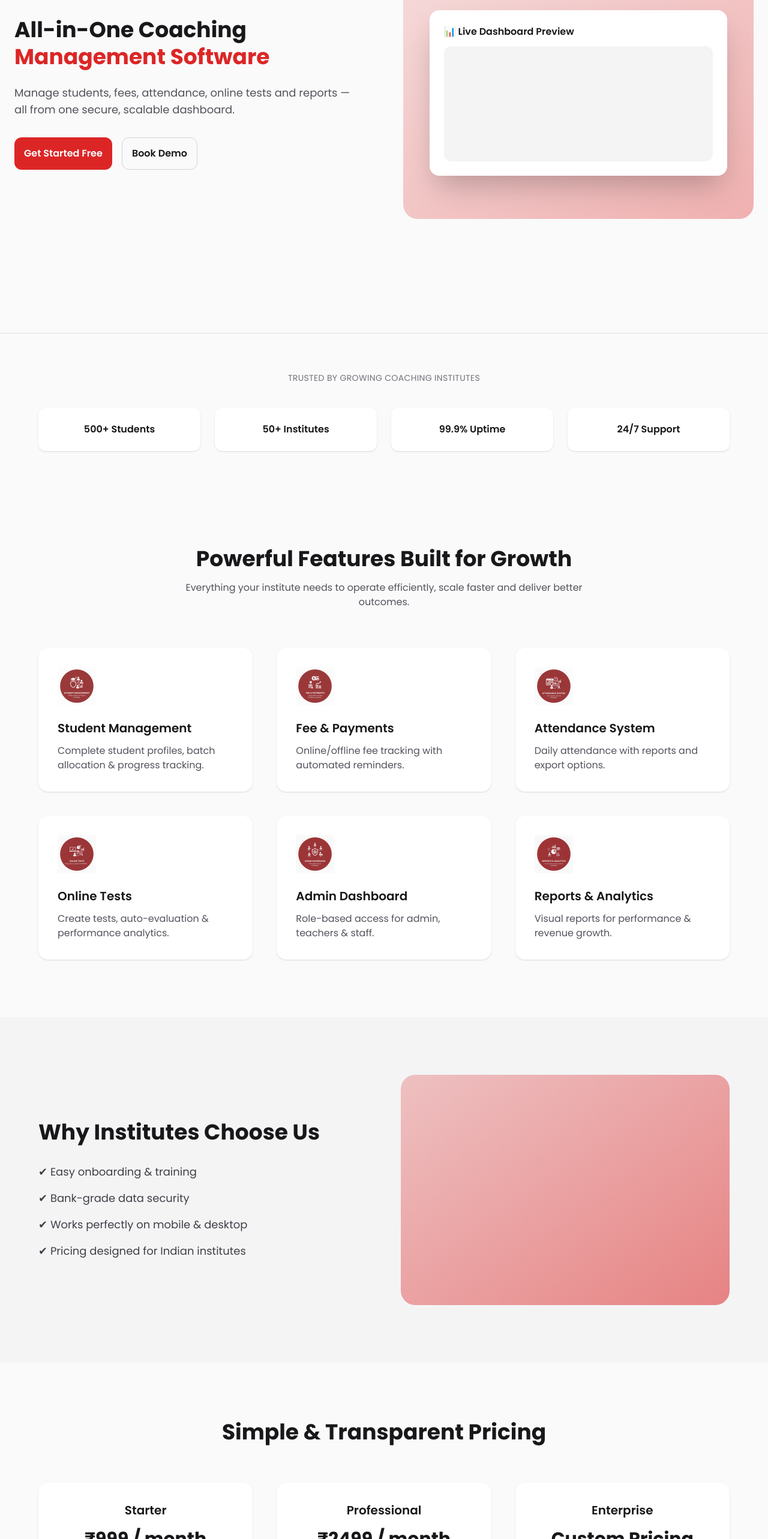
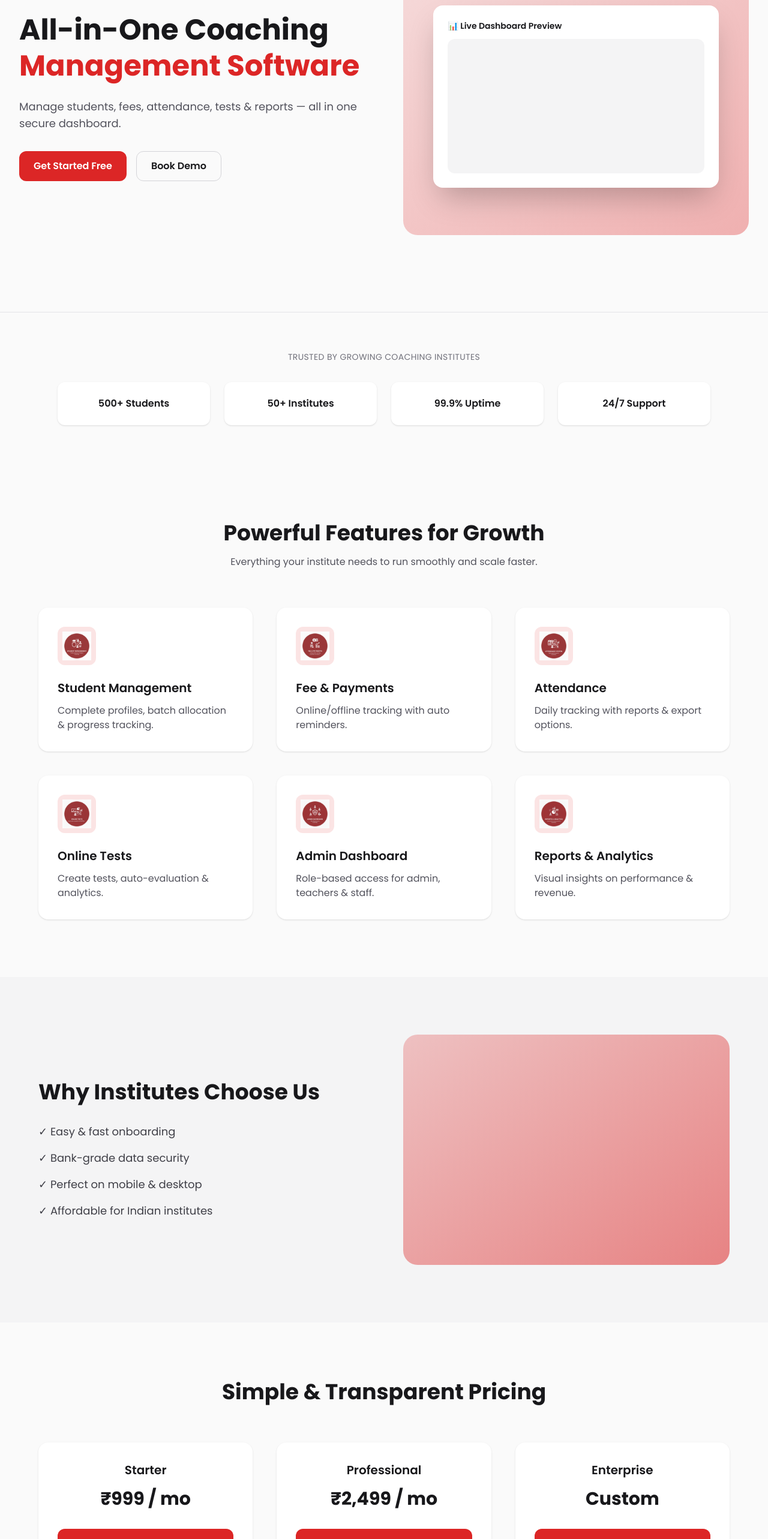
Before and after one commit to riturajrai/TutionMangmentSystem, a Next.js app: page / in a window 1280 px wide. Shown: the part 234-2800 px from the top of the page at 60% size. Built offline with nearby package versions, Linux system fonts and the light colour scheme.

Commit message:
new updated code

```diff
--- a/app/login/page.tsx
+++ b/app/login/page.tsx
@@ -75,7 +75,7 @@ export default function LoginPage() {
                 </label>
                 <input
                   type="email"
-                  placeholder="you@example.com"
+                  placeholder="Enter Your Email"
                   className="w-full px-3.5 sm:px-4 py-2.5 sm:py-3 text-sm sm:text-base
                              rounded-xl border border-zinc-300 dark:border-zinc-700
                              bg-transparent outline-none
--- a/app/page.tsx
+++ b/app/page.tsx
@@ -10,22 +10,22 @@ import ReportAnalticsIcon from "../public/HomeIcon/ReportAndAnalytics.png";
 const FEATURES = [
   {
     title: "Student Management",
-    desc: "Complete student profiles, batch allocation & progress tracking.",
+    desc: "Complete profiles, batch allocation & progress tracking.",
     icon: StudentMnagmentIcon,
   },
   {
     title: "Fee & Payments",
-    desc: "Online/offline fee tracking with automated reminders.",
+    desc: "Online/offline tracking with auto reminders.",
     icon: FeeMangmentIcon,
   },
   {
-    title: "Attendance System",
-    desc: "Daily attendance with reports and export options.",
+    title: "Attendance",
+    desc: "Daily tracking with reports & export options.",
     icon: AttendanceIcon,
   },
   {
     title: "Online Tests",
-    desc: "Create tests, auto-evaluation & performance analytics.",
+    desc: "Create tests, auto-evaluation & analytics.",
     icon: OnlineTestIcon,
   },
   {
@@ -35,50 +35,50 @@ const FEATURES = [
   },
   {
     title: "Reports & Analytics",
-    desc: "Visual reports for performance & revenue growth.",
+    desc: "Visual insights on performance & revenue.",
     icon: ReportAnalticsIcon,
   },
 ];
 
 export default function Home() {
   return (
-    <div className="bg-zinc-50 text-zinc-900 dark:bg-black dark:text-white md:-mt-50 lg:-mt-20">
+    <div className="bg-zinc-50 text-zinc-900 dark:bg-black dark:text-white">
 
       {/* ================= HERO ================= */}
-      <section className="relative min-h-screen flex items-center px-6">
-        <div className="max-w-7xl mx-auto grid md:grid-cols-2 gap-16 items-center">
+      <section className="relative pt-16 pb-20 md:pt-24 md:pb-32 px-5 sm:px-8">
+        <div className="max-w-7xl mx-auto grid lg:grid-cols-2 gap-12 lg:gap-16 items-center">
           <div>
-            <h1 className="text-3xl md:text-4xl font-extrabold leading-tight">
-              All-in-One Coaching <br />
+            <h1 className="text-3xl sm:text-4xl md:text-5xl font-extrabold leading-tight">
+              All-in-One Coaching
+              <br className="hidden sm:block" />
               <span className="text-[rgb(var(--color-primary))]">
                 Management Software
               </span>
             </h1>
 
-            <p className="mt-6 text-lg text-zinc-600 dark:text-zinc-400 max-w-7xl">
-              Manage students, fees, attendance, online tests and reports —
-              all from one secure, scalable dashboard.
+            <p className="mt-5 sm:mt-6 text-base sm:text-lg text-zinc-600 dark:text-zinc-400 max-w-xl">
+              Manage students, fees, attendance, tests & reports — all in one secure dashboard.
             </p>
 
             <div className="mt-8 flex flex-wrap gap-4">
-              <button className="px-4 py-3.5 bg-[rgb(var(--color-primary))] text-white rounded-xl font-semibold hover:opacity-90 transition">
+              <button className="px-6 py-3 bg-[rgb(var(--color-primary))] text-white rounded-xl font-semibold text-sm sm:text-base hover:opacity-90 transition">
                 Get Started Free
               </button>
 
-              <button className="px-4 py-3.5 border border-zinc-300 dark:border-zinc-700 rounded-xl font-semibold">
+              <button className="px-6 py-3 border border-zinc-300 dark:border-zinc-700 rounded-xl font-semibold text-sm sm:text-base">
                 Book Demo
               </button>
             </div>
           </div>
 
-          {/* Hero Visual */}
-          <div className="relative">
-            <div className="h-[420px] rounded-3xl bg-gradient-to-br from-[rgb(var(--color-primary)/0.15)] to-[rgb(var(--color-primary)/0.35)]" />
+          {/* Hero Visual - simplified for mobile */}
+          <div className="relative mt-10 lg:mt-0">
+            <div className="aspect-[4/3] sm:aspect-[5/4] rounded-3xl bg-gradient-to-br from-[rgb(var(--color-primary)/0.15)] to-[rgb(var(--color-primary)/0.35)]" />
 
-            <div className="absolute inset-0 flex items-center justify-center">
-              <div className="bg-white dark:bg-zinc-900 rounded-2xl shadow-2xl p-6 w-[85%]">
-                <p className="font-semibold mb-3">📊 Live Dashboard Preview</p>
-                <div className="h-48 rounded-xl bg-zinc-100 dark:bg-zinc-800" />
+            <div className="absolute inset-4 sm:inset-6 flex items-center justify-center">
+              <div className="bg-white dark:bg-zinc-900 rounded-2xl shadow-2xl p-4 sm:p-6 w-full max-w-[90%]">
+                <p className="text-xs sm:text-sm font-semibold mb-3">📊 Live Dashboard Preview</p>
+                <div className="h-40 sm:h-56 rounded-xl bg-zinc-100 dark:bg-zinc-800" />
               </div>
             </div>
           </div>
@@ -86,18 +86,18 @@ export default function Home() {
       </section>
 
       {/* ================= TRUST ================= */}
-      <section className="py-16 border-t border-zinc-200 dark:border-zinc-800">
-        <div className="max-w-6xl mx-auto text-center">
-          <p className="text-sm uppercase tracking-wide text-zinc-500">
+      <section className="py-12 sm:py-16 border-t border-zinc-200 dark:border-zinc-800">
+        <div className="max-w-6xl mx-auto px-5 sm:px-8 text-center">
+          <p className="text-xs sm:text-sm uppercase tracking-wide text-zinc-500">
             Trusted by growing coaching institutes
           </p>
 
-          <div className="mt-10 grid grid-cols-2 md:grid-cols-4 gap-6">
+          <div className="mt-8 grid grid-cols-2 sm:grid-cols-4 gap-4 sm:gap-6">
             {["500+ Students", "50+ Institutes", "99.9% Uptime", "24/7 Support"].map(
               (item, i) => (
                 <div
                   key={i}
-                  className="p-6 bg-white dark:bg-zinc-900 rounded-xl shadow-sm font-semibold"
+                  className="p-4 sm:p-6 bg-white dark:bg-zinc-900 rounded-xl shadow-sm text-sm sm:text-base font-semibold"
                 >
                   {item}
                 </div>
@@ -108,37 +108,37 @@ export default function Home() {
       </section>
 
       {/* ================= FEATURES ================= */}
-      <section className="py-24 px-6">
+      <section className="py-16 sm:py-24 px-5 sm:px-8">
         <div className="max-w-6xl mx-auto">
-          <h2 className="text-xl md:text-4xl font-bold text-center">
-            Powerful Features Built for Growth
+          <h2 className="text-2xl sm:text-3xl md:text-4xl font-bold text-center">
+            Powerful Features for Growth
           </h2>
 
-          <p className="mt-4 text-center text-zinc-600 dark:text-zinc-400 max-w-2xl mx-auto">
-            Everything your institute needs to operate efficiently, scale faster
-            and deliver better outcomes.
+          <p className="mt-4 text-sm sm:text-base text-center text-zinc-600 dark:text-zinc-400 max-w-2xl mx-auto">
+            Everything your institute needs to run smoothly and scale faster.
           </p>
 
-          <div className="mt-16 grid sm:grid-cols-2 md:grid-cols-3 gap-10">
+          <div className="mt-12 sm:mt-16 grid sm:grid-cols-2 lg:grid-cols-3 gap-6 sm:gap-10">
             {FEATURES.map((f, i) => (
               <div
                 key={i}
-                className="group p-8 bg-white dark:bg-zinc-900 rounded-2xl shadow-sm hover:shadow-lg transition-all duration-300"
+                className="group p-6 sm:p-8 bg-white dark:bg-zinc-900 rounded-2xl shadow-sm hover:shadow-md transition-all duration-300"
               >
-                <div className="w-16 h-16 rounded-xl bg-[rgb(var(--color-primary)/0.12)] flex items-center justify-center group-hover:scale-110 transition">
+                <div className="w-14 h-14 sm:w-16 sm:h-16 rounded-xl bg-[rgb(var(--color-primary)/0.12)] flex items-center justify-center group-hover:scale-110 transition">
                   <Image
                     src={f.icon}
                     alt={f.title}
-                    width={120}
-                    height={120}
+                    width={64}
+                    height={64}
+                    className="w-10 h-10 sm:w-12 sm:h-12 object-contain"
                   />
                 </div>
 
-                <h3 className="mt-6 text-xl font-semibold">
+                <h3 className="mt-5 sm:mt-6 text-lg sm:text-xl font-semibold">
                   {f.title}
                 </h3>
 
-                <p className="mt-3 text-zinc-600 dark:text-zinc-400">
+                <p className="mt-2 sm:mt-3 text-sm sm:text-base text-zinc-600 dark:text-zinc-400">
                   {f.desc}
                 </p>
               </div>
@@ -148,46 +148,46 @@ export default function Home() {
       </section>
 
       {/* ================= WHY US ================= */}
-      <section className="py-24 bg-zinc-100 dark:bg-zinc-950 px-6">
-        <div className="max-w-6xl mx-auto grid md:grid-cols-2 gap-14 items-center">
+      <section className="py-16 sm:py-24 bg-zinc-100 dark:bg-zinc-950 px-5 sm:px-8">
+        <div className="max-w-6xl mx-auto grid lg:grid-cols-2 gap-12 lg:gap-16 items-center">
           <div>
-            <h2 className="text-xl md:text-4xl font-bold">
+            <h2 className="text-2xl sm:text-3xl md:text-4xl font-bold">
               Why Institutes Choose Us
             </h2>
 
-            <ul className="mt-8 space-y-4 text-lg text-zinc-700 dark:text-zinc-300">
-              <li>✔ Easy onboarding & training</li>
-              <li>✔ Bank-grade data security</li>
-              <li>✔ Works perfectly on mobile & desktop</li>
-              <li>✔ Pricing designed for Indian institutes</li>
+            <ul className="mt-6 sm:mt-8 space-y-3 sm:space-y-4 text-sm sm:text-lg text-zinc-700 dark:text-zinc-300">
+              <li>✓ Easy & fast onboarding</li>
+              <li>✓ Bank-grade data security</li>
+              <li>✓ Perfect on mobile & desktop</li>
+              <li>✓ Affordable for Indian institutes</li>
             </ul>
           </div>
 
-          <div className="h-96 rounded-3xl bg-gradient-to-br from-[rgb(var(--color-primary)/0.25)] to-[rgb(var(--color-primary)/0.55)]" />
+          <div className="h-64 sm:h-96 rounded-3xl bg-gradient-to-br from-[rgb(var(--color-primary)/0.25)] to-[rgb(var(--color-primary)/0.55)] mt-8 lg:mt-0" />
         </div>
       </section>
 
       {/* ================= PRICING ================= */}
-      <section className="py-24 px-6">
+      <section className="py-16 sm:py-24 px-5 sm:px-8">
         <div className="max-w-6xl mx-auto text-center">
-          <h2 className="text-3xl md:text-4xl font-bold">
+          <h2 className="text-2xl sm:text-3xl md:text-4xl font-bold">
             Simple & Transparent Pricing
           </h2>
 
-          <div className="mt-16 grid md:grid-cols-3 gap-10">
+          <div className="mt-12 sm:mt-16 grid md:grid-cols-3 gap-6 sm:gap-10">
             {[
-              { plan: "Starter", price: "₹999 / month" },
-              { plan: "Professional", price: "₹2499 / month" },
-              { plan: "Enterprise", price: "Custom Pricing" },
+              { plan: "Starter", price: "₹999 / mo" },
+              { plan: "Professional", price: "₹2,499 / mo" },
+              { plan: "Enterprise", price: "Custom" },
             ].map((p, i) => (
               <div
                 key={i}
-                className="p-8 bg-white dark:bg-zinc-900 rounded-2xl shadow-sm hover:shadow-lg transition"
+                className="p-6 sm:p-8 bg-white dark:bg-zinc-900 rounded-2xl shadow-sm hover:shadow-md transition"
               >
-                <h3 className="text-xl font-semibold">{p.plan}</h3>
-                <p className="mt-4 text-3xl font-bold">{p.price}</p>
+                <h3 className="text-lg sm:text-xl font-semibold">{p.plan}</h3>
+                <p className="mt-4 text-2xl sm:text-3xl font-bold">{p.price}</p>
 
-                <button className="mt-8 w-full py-3 bg-[rgb(var(--color-primary))] text-white rounded-xl font-semibold">
+                <button className="mt-6 sm:mt-8 w-full py-2.5 sm:py-3 bg-[rgb(var(--color-primary))] text-white rounded-xl font-semibold text-sm sm:text-base">
                   Choose Plan
                 </button>
               </div>
@@ -197,16 +197,16 @@ export default function Home() {
       </section>
 
       {/* ================= CTA ================= */}
-      <section className="py-24 bg-[rgb(var(--color-primary))] text-white text-center px-6">
-        <h2 className="text-3xl md:text-4xl font-bold">
-          Ready to Digitize Your Coaching Institute?
+      <section className="py-16 sm:py-24 bg-[rgb(var(--color-primary))] text-white text-center px-5 sm:px-8">
+        <h2 className="text-2xl sm:text-3xl md:text-4xl font-bold">
+          Ready to Digitize Your Institute?
         </h2>
 
-        <p className="mt-4 text-lg opacity-90">
-          Start your free trial today — no credit card required.
+        <p className="mt-4 text-base sm:text-lg opacity-90">
+          Start your free trial today — no credit card needed.
         </p>
 
-        <button className="mt-10 px-10 py-4 bg-white text-[rgb(var(--color-primary))] rounded-xl font-bold">
+        <button className="mt-8 px-8 sm:px-10 py-3 sm:py-4 bg-white text-[rgb(var(--color-primary))] rounded-xl font-bold text-sm sm:text-base">
           Start Free Trial
         </button>
       </section>
--- a/app/signup/page.tsx
+++ b/app/signup/page.tsx
@@ -92,7 +92,7 @@ export default function SignupPage() {
                 </label>
                 <input
                   type="email"
-                  placeholder="you@example.com"
+                  placeholder="Enter Your Email"
                   className="w-full px-3.5 sm:px-4 py-2.5 sm:py-3 text-sm sm:text-base
                              rounded-xl border border-zinc-300 dark:border-zinc-700
                              bg-transparent outline-none
```
